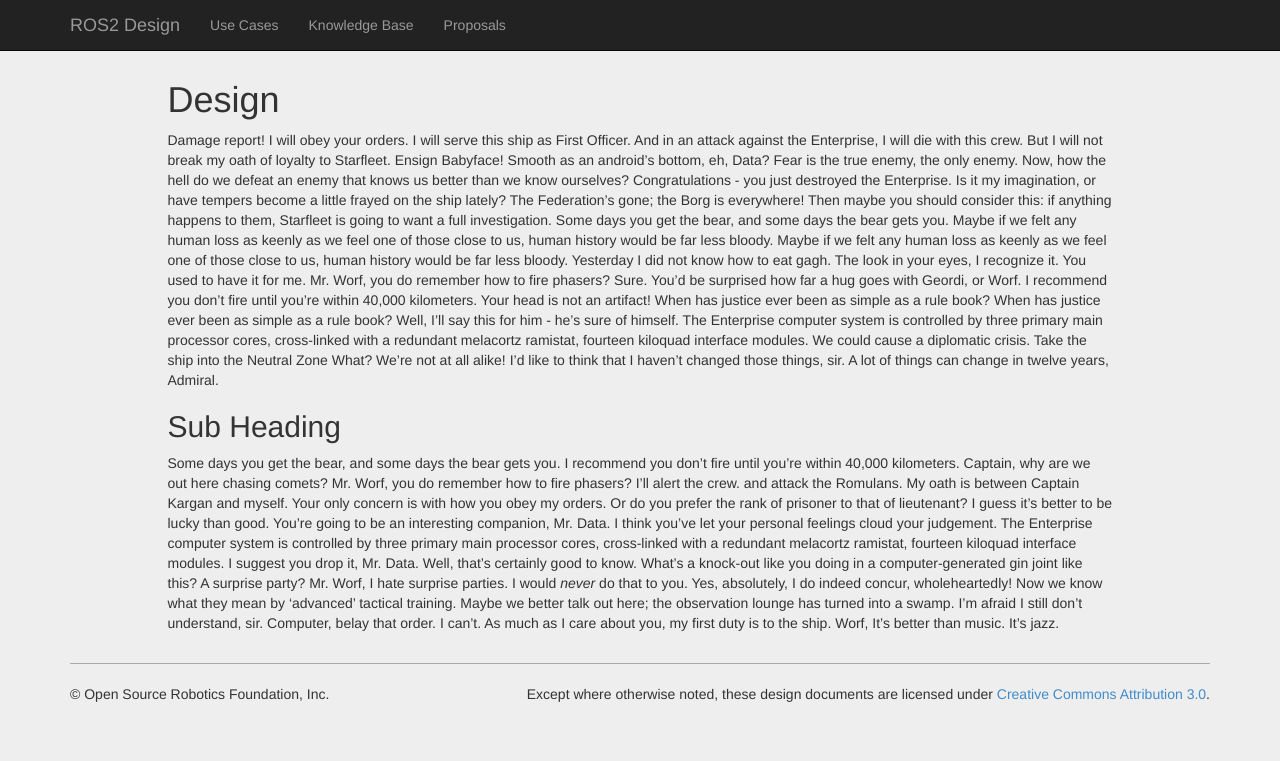
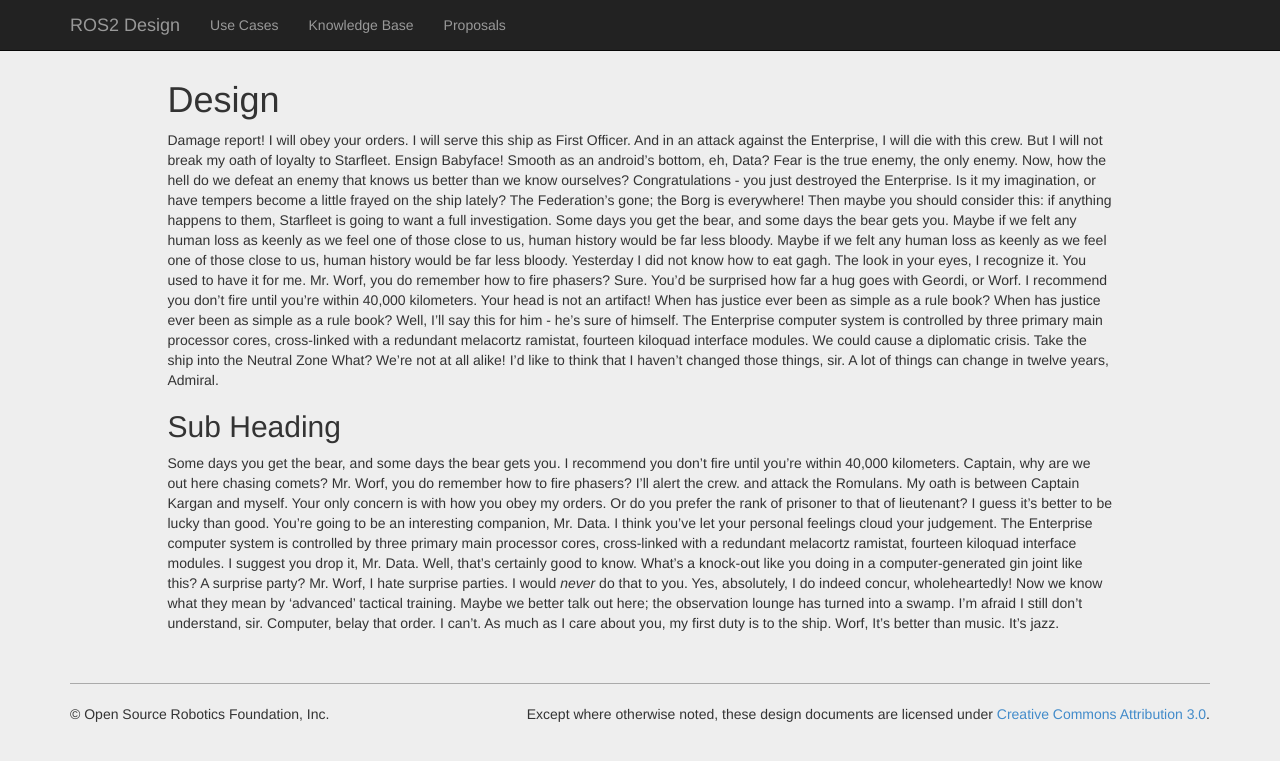
Before and after one commit to ros2/design, a Jekyll site: the page built from index.md, in a window 1280 px wide. Shown: the top 761 px of the page. Built offline with Jekyll 4.4.1, drawn with Linux system fonts in a browser that asks for light colours; nearby versions of some CDN libraries; Markdown is read by kramdown in place of the engine named in the settings.

Commit message:
footer fix

```diff
--- a/_includes/footer.html
+++ b/_includes/footer.html
@@ -1,3 +1,4 @@
+        <span class="clearfix">&nbsp;</span>
         <hr>
         <footer>
             <p class="pull-left">&copy; Open Source Robotics Foundation, Inc.</p>
```
